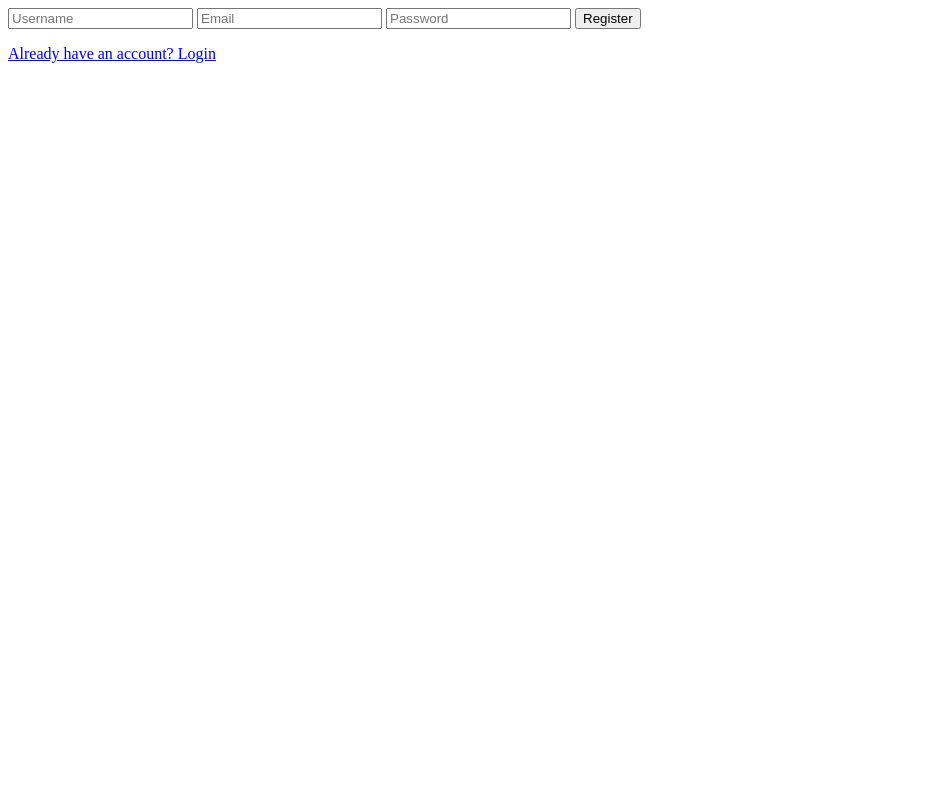
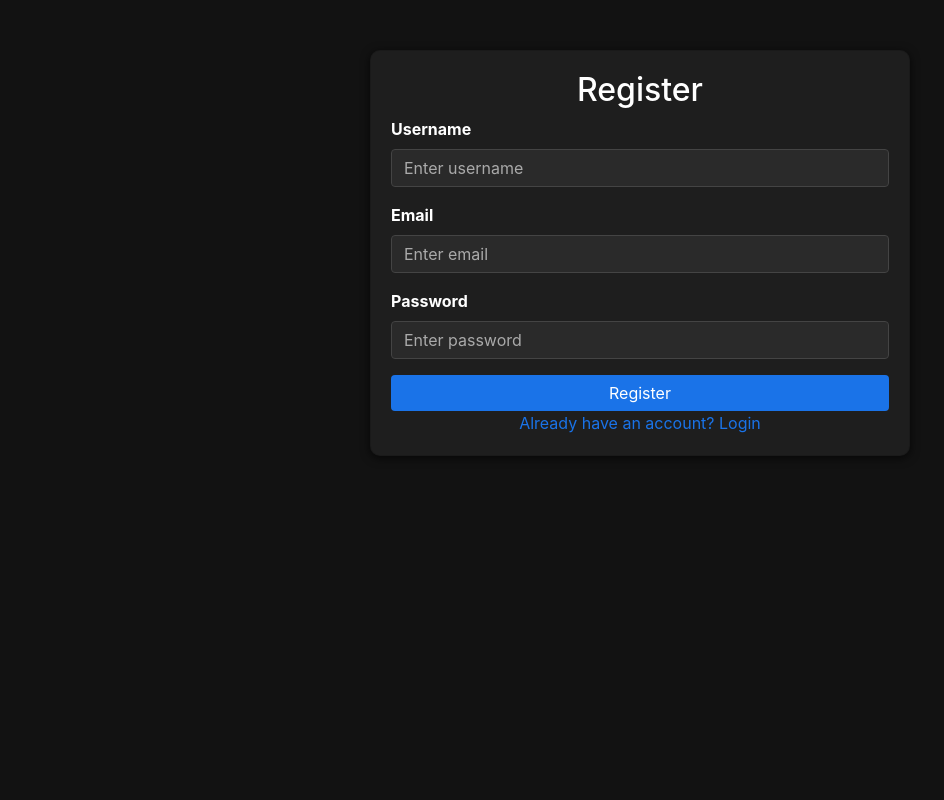
Before and after one commit to MATYUS05/UTS, a PHP site: page /views/auth/register.php in a window 1280 px wide. Shown: the whole page, without its empty margins (0-944 px from the left). Run offline with PHP 8.4, Linux system fonts and the light colour scheme; some libraries are stand-ins or nearby versions.

Commit message:
Update register.php

```diff
--- a/Project-lab/views/auth/register.php
+++ b/Project-lab/views/auth/register.php
@@ -31,10 +31,88 @@ if ($_SERVER['REQUEST_METHOD'] == 'POST') {
 }
 ?>
 
-<form method="POST" action="register.php">
-    <input type="text" name="username" placeholder="Username" required>
-    <input type="email" name="email" placeholder="Email" required>
-    <input type="password" name="password" placeholder="Password" required>
-    <button type="submit">Register</button>
-</form>
-<a href="login.php">Already have an account? Login</a>
+<!DOCTYPE html>
+<html lang="en">
+<head>
+    <meta charset="UTF-8">
+    <meta name="viewport" content="width=device-width, initial-scale=1.0">
+    <title>Register</title>
+    <link href="https://stackpath.bootstrapcdn.com/bootstrap/4.5.2/css/bootstrap.min.css" rel="stylesheet">
+    <style>
+    body {
+        background-color: #121212;
+        color: #ffffff;
+    }
+    .container {
+        margin-top: 50px;
+    }
+    .card {
+        padding: 20px;
+        border-radius: 10px;
+        background-color: #1e1e1e;
+        box-shadow: 0 2px 10px rgba(0, 0, 0, 0.7);
+        color: #ffffff;
+    }
+    .form-group label {
+        font-weight: bold;
+        color: #ffffff;
+    }
+    .form-control {
+        background-color: #2a2a2a;
+        border: 1px solid #444444;
+        color: #ffffff;
+    }
+    .form-control::placeholder {
+        color: #aaaaaa;
+    }
+    .btn-primary {
+        background-color: #1a73e8;
+        border: none;
+    }
+    .btn-primary:hover {
+        background-color: #135ba1;
+    }
+    .text-center a {
+        color: #1a73e8;
+    }
+    .text-center a:hover {
+        color: #135ba1;
+    }
+</style>
+
+</head>
+<body>
+
+<div class="container">
+    <div class="row justify-content-center">
+        <div class="col-md-6">
+            <div class="card">
+                <h2 class="text-center">Register</h2>
+                <form method="POST" action="register.php">
+                    <div class="form-group">
+                        <label for="username">Username</label>
+                        <input type="text" class="form-control" id="username" name="username" placeholder="Enter username" required>
+                    </div>
+                    <div class="form-group">
+                        <label for="email">Email</label>
+                        <input type="email" class="form-control" id="email" name="email" placeholder="Enter email" required>
+                    </div>
+                    <div class="form-group">
+                        <label for="password">Password</label>
+                        <input type="password" class="form-control" id="password" name="password" placeholder="Enter password" required>
+                    </div>
+                    <button type="submit" class="btn btn-primary btn-block">Register</button>
+                </form>
+                <div class="text-center">
+                    <a href="login.php">Already have an account? Login</a>
+                </div>
+            </div>
+        </div>
+    </div>
+</div>
+
+<script src="https://code.jquery.com/jquery-3.5.1.slim.min.js"></script>
+<script src="https://cdn.jsdelivr.net/npm/@popperjs/core@2.5.2/dist/umd/popper.min.js"></script>
+<script src="https://stackpath.bootstrapcdn.com/bootstrap/4.5.2/js/bootstrap.min.js"></script>
+</body>
+</html>
```
